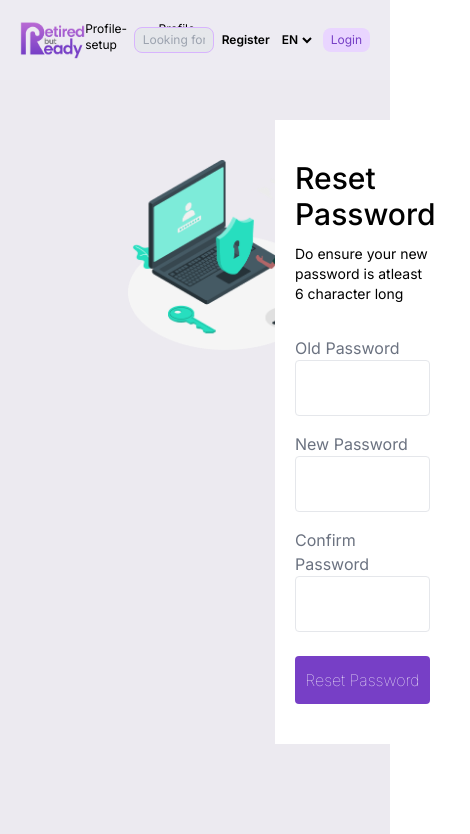
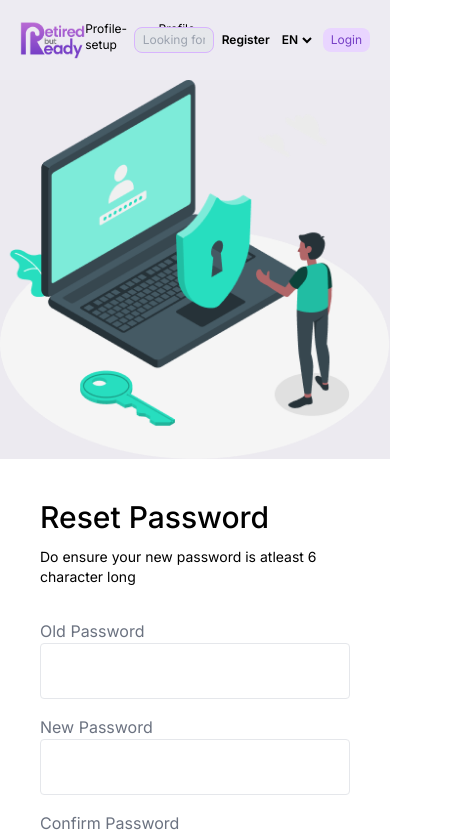
Before and after one commit to morajdhwaj/retired-but-ready, a Next.js app: page /reset-password in a window 390 px wide. Shown: the top 834 px of the page, 470 px wide, since content can reach past the window. Built offline with nearby package versions, Linux system fonts and the light colour scheme.

Commit message:
make a responsive of reset-password page

```diff
--- a/src/app/(pages)/forgot-password/page.js
+++ b/src/app/(pages)/forgot-password/page.js
@@ -37,7 +37,7 @@ const page = () => {
   return (
     <div>
       <Navbar />
-      <div className="mt-20 bg-gray-200 h-auto md:flex lg:flex">
+      <div className="md:flex mt-20 bg-gray-200 h-auto ">
         <div className="md:w-full lg:w-1/2  justify-center items-center flex ">
           <Image
             src="/assets/Group-26113.png"
--- a/src/app/(pages)/reset-password/page.js
+++ b/src/app/(pages)/reset-password/page.js
@@ -40,18 +40,16 @@ const page = () => {
   return (
     <div>
       <Navbar />
-      <div className="bg-[#ECEAF0] flex mt-20">
-        <div className=" w-1/2 ">
+      <div className="md:flex  bg-[#ECEAF0]  mt-20">
+        <div className="md:w-full lg:w-1/2  flex justify-center items-center ">
           <Image
             src="/assets/Group-26113.png"
             alt="reset-password"
             width={400}
             height={500}
-            className="mx-32 mt-20 "
           />
         </div>
-        <div className="w-1/2 bg-white ml-20 mb-24 mr-10 mt-10">
-          <div className="ml-5 mr-10 my-10">
+        <div className="lg:w-1/2 bg-white lg:mr-20 p-10 mb-10">
             <h1 className="text-3xl font-medium ">Reset Password</h1>
             <h6 className="text-sm mt-3  ">
               Do ensure your new password is atleast 6 character long
@@ -79,7 +77,7 @@ const page = () => {
             >
               Reset Password
             </button>
-          </div>
+
         </div>
         {showModal && (
           <PopUp
```
